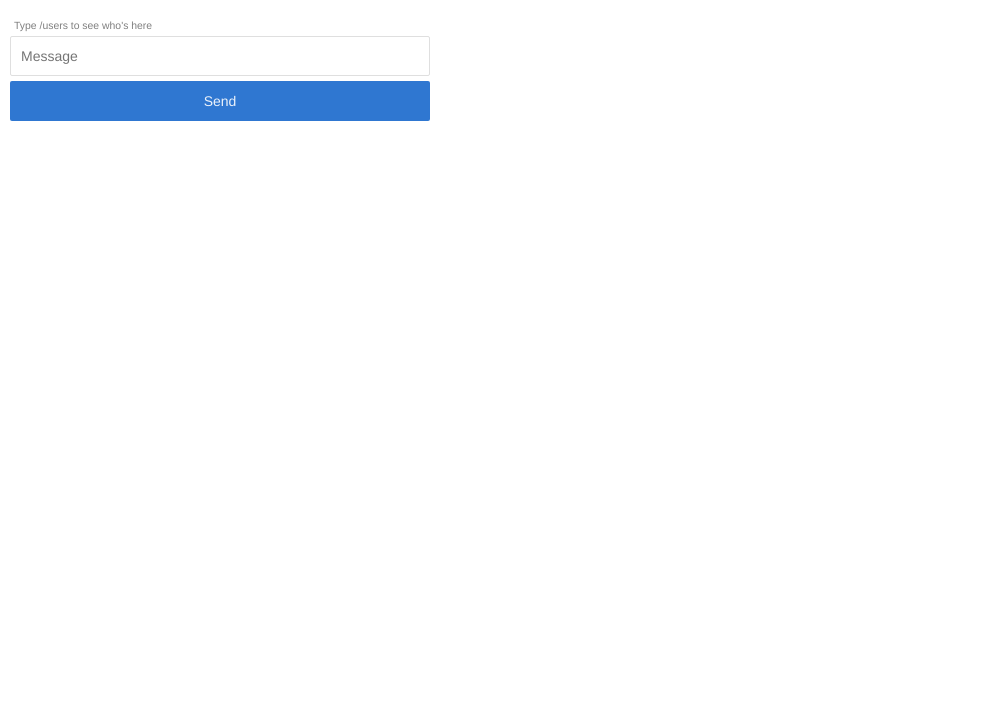
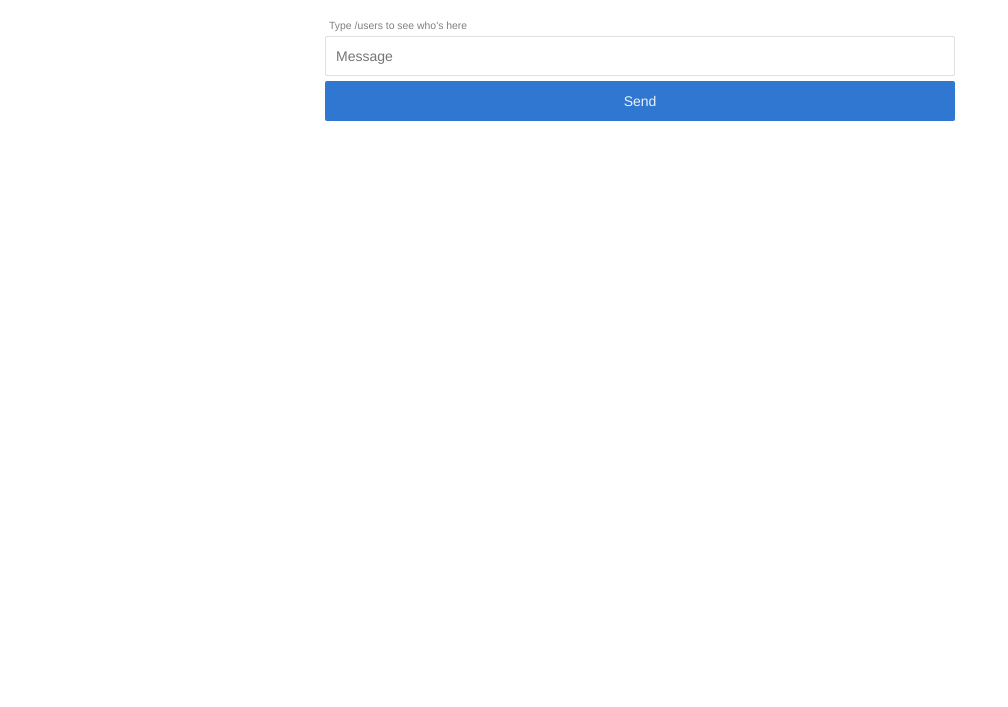
Before and after one commit to mike-pastore/socket-basics, a website: page public/chat.html in a window 1280 px wide. Shown: the part 93-800 px from the top of the page, without its empty margins (0-1008 px from the left). Drawn offline with Linux system fonts and the light colour scheme; no server answers.

Commit message:
Style chat page

```diff
--- a/public/chat.html
+++ b/public/chat.html
@@ -6,14 +6,11 @@
 	<title>Chatroom</title>
 	<link rel="stylesheet" href="/css/kube.min.css">
 	<link rel="stylesheet" href="https://maxcdn.bootstrapcdn.com/font-awesome/4.5.0/css/font-awesome.min.css">
-
-	<style type="text/css">
-		body {
-			margin: 10px;
-		}
-	</style>
+	<link rel="stylesheet" href="./css/styles.css">
 </head>
 <body>
+	<row centered>
+		<column cols="6">
 			<h1 class="room-title"> <!-- Room title goes here --> </h1>
 
 			<a href="/index.html" class="btn" outline small upper style="margin-bottom: 15px">
@@ -27,9 +24,11 @@
 
 			<form class="forms" id="message-form">
 			<label><span class="desc smaller">Type /users to see who's here</span></label>
-	    <input type="text" placeholder="Message" name="message" class="width-4" autocomplete="off">
-	    <button type="primary" style="margin-top: 5px" class="width-4">Send</button>
+			    <input type="text" placeholder="Message" name="message" autocomplete="off">
+			    <button type="primary" style="margin-top: 5px" class="width-12">Send</button>
 			</form>
+			</column>
+	</row>
 
 	<script src="/js/jquery-2.1.4.min.js"></script>
 	<script src="/js/socket.io-1.3.7.js"></script>
--- a/public/css/styles.css
+++ b/public/css/styles.css
@@ -12,3 +12,7 @@ h1 {
 	display: flex;
 	align-items: center;
 }
+
+.room-title {
+	text-align: left;
+}
```
Lines whose indentation alone changed are shown as unchanged.
